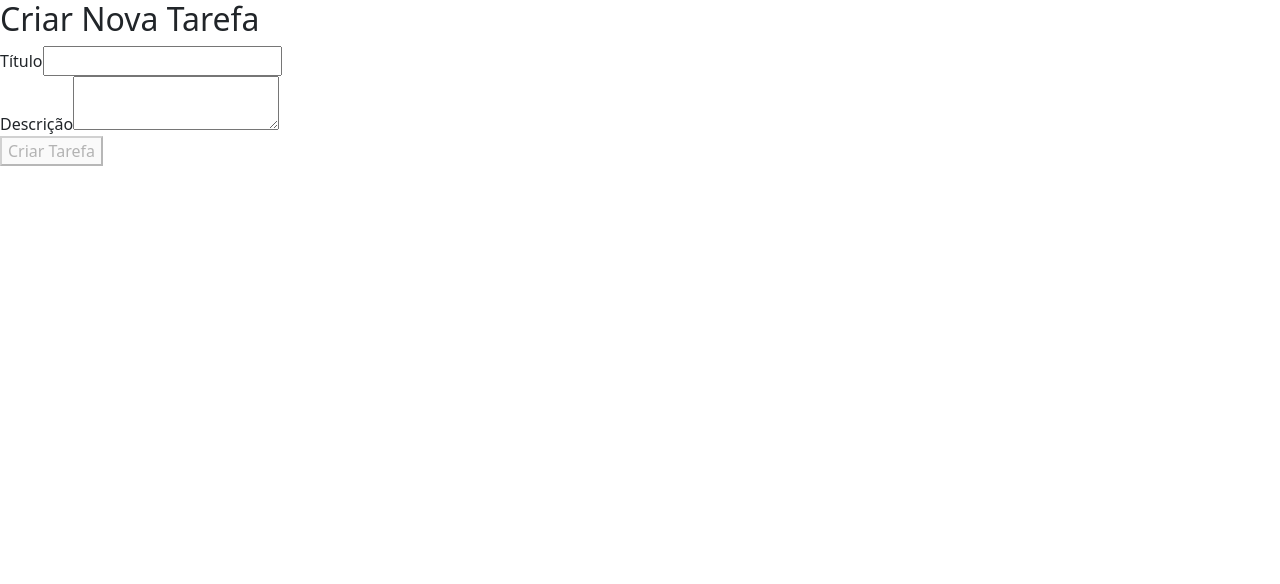
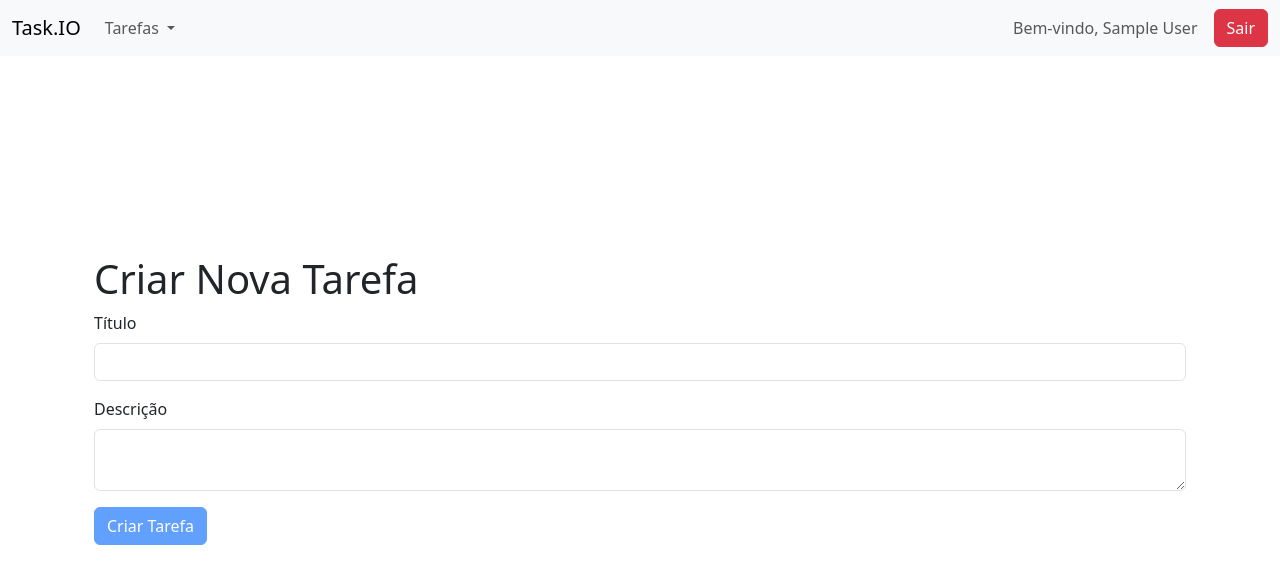
Before and after one commit to wfreitass/back-end-perfils, an Angular app in the folder front-end/: page /formulario-tarefas in a window 1280 px wide. Shown: the top 584 px of the page. Built offline with nearby package versions, Linux system fonts and the light colour scheme; sample sign-in values are in the browser's storage.

Commit message:
Finalização do formulário

```diff
--- a/front-end/src/app/componentes/tarefas/formulario-tarefas/formulario-tarefas.component.html
+++ b/front-end/src/app/componentes/tarefas/formulario-tarefas/formulario-tarefas.component.html
@@ -1,28 +1,33 @@
-<div class="form-container">
-    <h2>Criar Nova Tarefa</h2>
-    <!-- Mensagem de sucesso ou erro -->
+<app-layout [pageTitle]=" modoEdicao ? 'Editar Tarefa' : 'Criar Nova Tarefa' ">
+
+    <div class="container ">
+
+        <!-- Mensagens de sucesso ou erro -->
         <div *ngIf="sucesso" class="alert alert-success">{{ sucesso }}</div>
         <div *ngIf="erro" class="alert alert-danger">{{ erro }}</div>
 
         <!-- Formulário -->
         <form [formGroup]="tarefaForm" (ngSubmit)="onSubmit()">
-        <div>
-            <label for="titulo">Título</label>
-            <input id="titulo" type="text" formControlName="titulo" />
-            <small *ngIf="tarefaForm.get('titulo')?.invalid && tarefaForm.get('titulo')?.touched">
+            <!-- Campo Título -->
+            <div class="mb-3">
+                <label for="titulo" class="form-label">Título</label>
+                <input id="titulo" type="text" class="form-control" formControlName="titulo" />
+                <div *ngIf="tarefaForm.get('titulo')?.invalid && tarefaForm.get('titulo')?.touched"
+                    class="invalid-feedback">
                     Título é obrigatório e deve ter no máximo 100 caracteres.
-            </small>
+                </div>
             </div>
 
-        <div>
-            <label for="descricao">Descrição</label>
-            <textarea id="descricao" formControlName="descricao"></textarea>
-            <!-- <small *ngIf="tarefaForm.get('descricao')?.invalid && tarefaForm.get('descricao')?.touched">
-                Descrição é obrigatória e deve ter no máximo 500 caracteres.
-            </small> -->
+            <!-- Campo Descrição -->
+            <div class="mb-3">
+                <label for="descricao" class="form-label">Descrição</label>
+                <textarea id="descricao" class="form-control" formControlName="descricao"></textarea>
             </div>
 
-
-        <button type="submit" [disabled]="tarefaForm.invalid"> {{ modoEdicao ? 'Atualizar' : 'Criar' }} Tarefa</button>
+            <!-- Botão de Submit -->
+            <button type="submit" class="btn btn-primary" [disabled]="tarefaForm.invalid">
+                {{ modoEdicao ? 'Atualizar' : 'Criar' }} Tarefa
+            </button>
         </form>
     </div>
+</app-layout>
--- a/front-end/src/app/componentes/tarefas/formulario-tarefas/formulario-tarefas.component.ts
+++ b/front-end/src/app/componentes/tarefas/formulario-tarefas/formulario-tarefas.component.ts
@@ -65,7 +65,7 @@ export class FormularioTarefasComponent {
           next: () => {
             this.sucesso = 'Tarefa atualizada com sucesso!';
             this.erro = null;
-            this.router.navigate(['/tarefas']);
+            this.router.navigate(['/listagem-tarefas']);
           },
           error: (err) => {
             this.erro = 'Erro ao atualizar a tarefa.';
@@ -80,7 +80,7 @@ export class FormularioTarefasComponent {
             this.sucesso = 'Tarefa criada com sucesso!';
             this.erro = null;
             this.tarefaForm.reset();
-            this.router.navigate(['/tarefas']);
+            this.router.navigate(['/listagem-tarefas']);
           },
           error: (err) => {
             this.erro = 'Erro ao criar a tarefa.';
```
Lines whose indentation alone changed are shown as unchanged.
